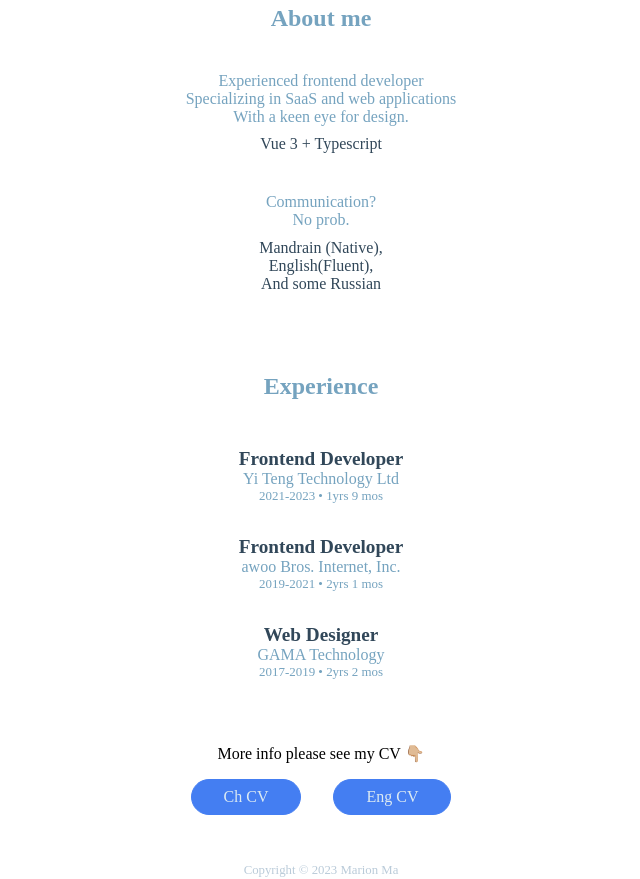
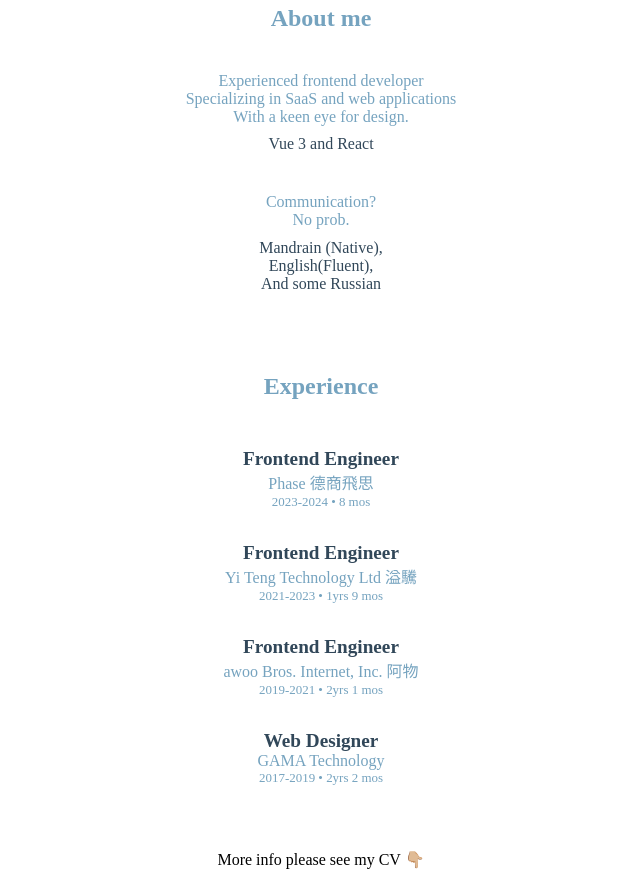
Before and after one commit to astraychildmarion/portfolio2023, a Vue app: page / in a window 1280 px wide. Shown: the part 800-1679 px from the top of the page, without its empty margins (319-959 px from the left). Built offline with nearby package versions, Linux system fonts and the light colour scheme.

Commit message:
feat: update Phase work

```diff
--- a/src/App.vue
+++ b/src/App.vue
@@ -8,11 +8,11 @@ const buttonText = 'Get in Touch!';
 const meName = 'I am Marion,';
 const meIntro = 'Frontend developer.';
 const meLocation = 'Base in Taiwan.';
-const meDetail = 'I am a Frontend developer with experience of 4 years.';
+const meDetail = 'I am a Frontend developer with experience of 5 years.';
 const skillObj = [
 	{
 		des: 'Experienced frontend developer <br/> Specializing in SaaS and web applications </br> With a keen eye for design.',
-		ans: 'Vue 3 + Typescript',
+		ans: 'Vue 3 and React',
 	},
 	{
 		des: 'Communication?</br>No prob.',
@@ -21,13 +21,18 @@ const skillObj = [
 ];
 const job = [
 	{
-		title: 'Frontend Developer',
-		company: 'Yi Teng Technology Ltd',
+		title: 'Frontend Engineer',
+		company: 'Phase 德商飛思',
+		time: '2023-2024 • 8 mos',
+	},
+	{
+		title: 'Frontend Engineer',
+		company: 'Yi Teng Technology Ltd 溢驣',
 		time: '2021-2023 • 1yrs 9 mos',
 	},
 	{
-		title: 'Frontend Developer',
-		company: 'awoo Bros. Internet, Inc.',
+		title: 'Frontend Engineer',
+		company: 'awoo Bros. Internet, Inc. 阿物',
 		time: '2019-2021 • 2yrs 1 mos',
 	},
 	{
```
